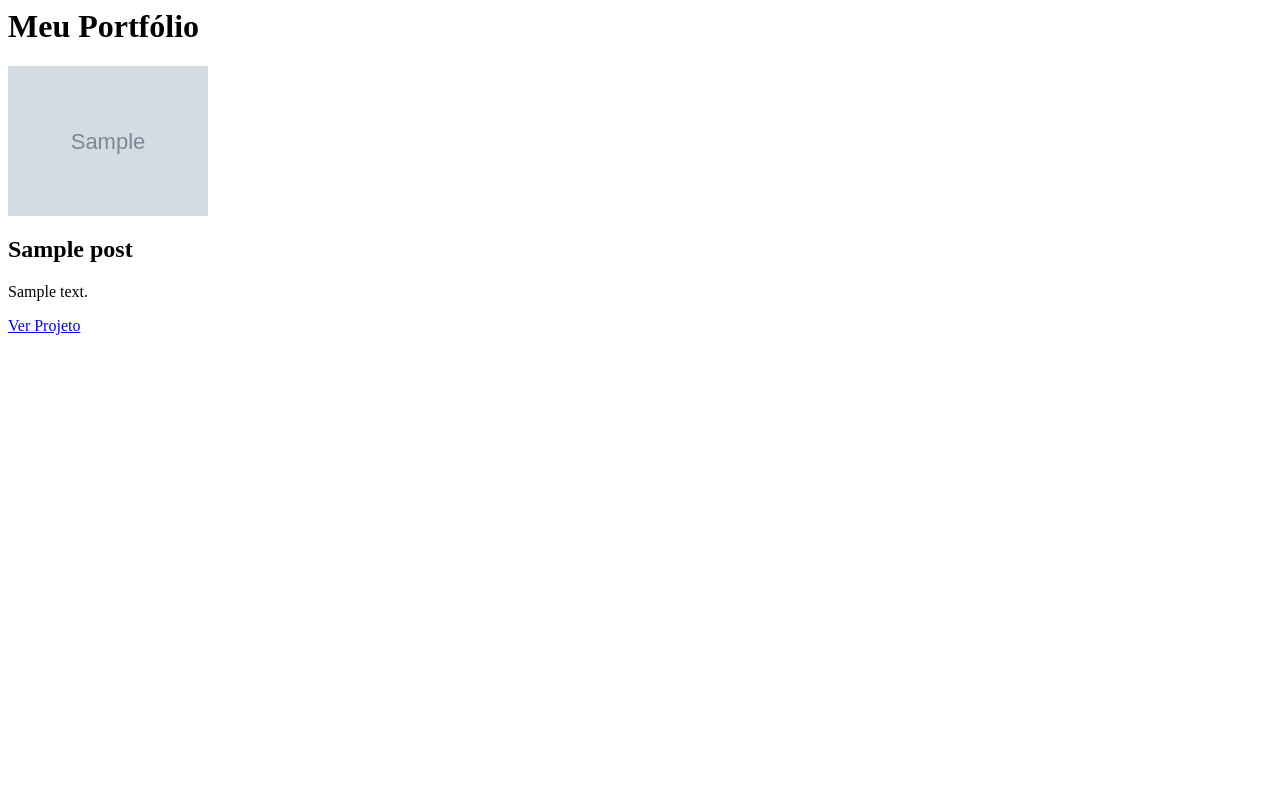
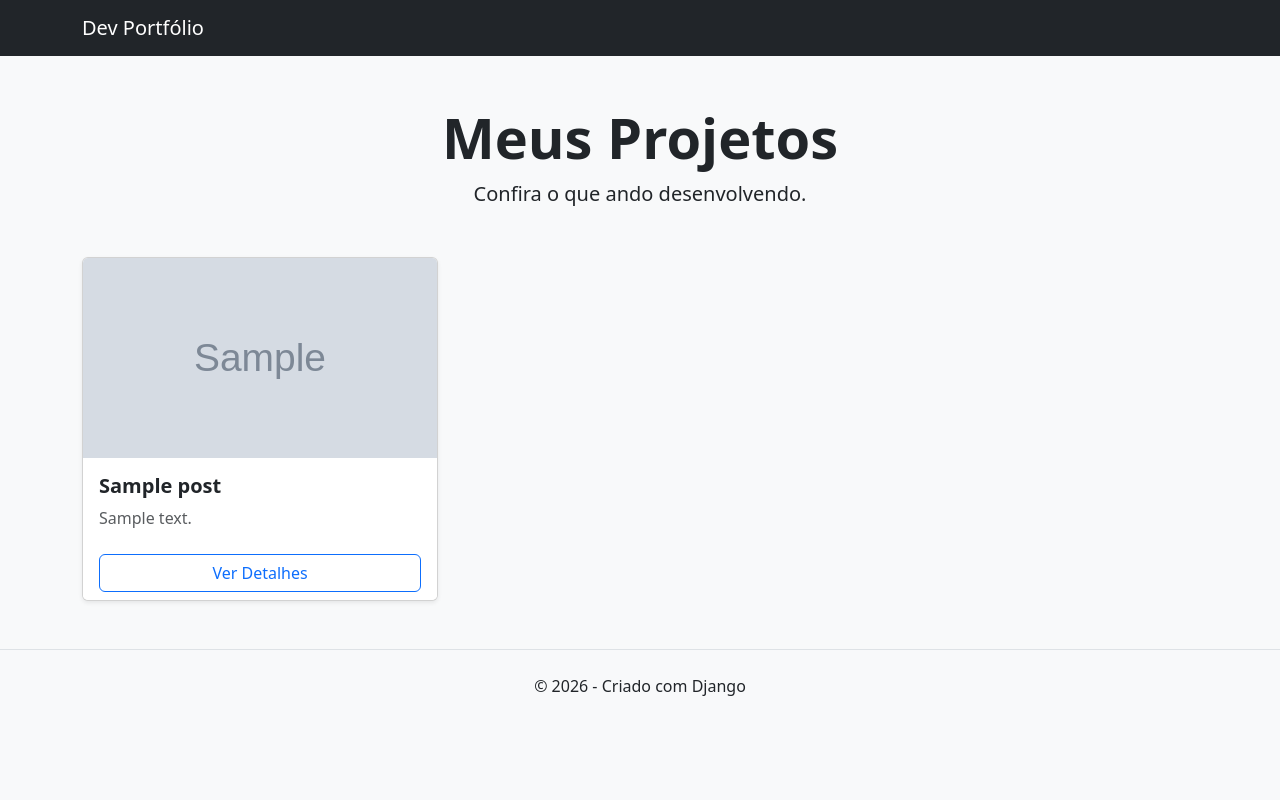
Before and after one commit to Lunes0/portfolio-django, a Django app: page / in a window 1280 px wide. Run offline with Django 5.2, Linux system fonts and the light colour scheme; tables that the repository leaves empty hold one stand-in row (values such as "Sample post"); grey boxes marked "Sample" are stand-in pictures.

Commit message:
add templates using bootstrap

```diff
--- /dev/null
+++ b/templates/core/base.html
@@ -0,0 +1,36 @@
+<!doctype html>
+<html lang="pt-br">
+  <head>
+    <meta charset="UTF-8" />
+    <meta name="viewport" content="width=device-width, initial-scale=1.0" />
+    <title>Meu Portfólio Django</title>
+    <link
+      href="https://cdn.jsdelivr.net/npm/bootstrap@5.3.0/dist/css/bootstrap.min.css"
+      rel="stylesheet"
+    />
+    <style>
+      .project-card img {
+        height: 200px;
+        object-fit: cover;
+      }
+      body {
+        background-color: #f8f9fa;
+      }
+    </style>
+  </head>
+  <body>
+    <nav class="navbar navbar-dark bg-dark mb-5">
+      <div class="container">
+        <a class="navbar-brand" href="{% url 'core:index' %}">Dev Portfólio</a>
+      </div>
+    </nav>
+
+    <div class="container">{% block content %} {% endblock %}</div>
+
+    <footer class="text-center py-4 mt-5 border-top">
+      <p>&copy; 2026 - Criado com Django</p>
+    </footer>
+
+    <script src="https://cdn.jsdelivr.net/npm/bootstrap@5.3.0/dist/js/bootstrap.bundle.min.js"></script>
+  </body>
+</html>
--- a/templates/core/index.html
+++ b/templates/core/index.html
@@ -1,22 +1,45 @@
-<h1>Meu Portfólio</h1>
+{% extends "core/base.html" %} {% block content %}
+<div class="text-center mb-5">
+  <h1 class="display-4 fw-bold">Meus Projetos</h1>
+  <p class="lead">Confira o que ando desenvolvendo.</p>
+</div>
 
-<div class="projects-grid">
+<div class="row row-cols-1 row-cols-md-3 g-4">
   {% for post in posts %}
-  <div class="card">
+  <div class="col">
+    <div class="card h-100 shadow-sm project-card">
       {% if post.image %}
       <img
         src="{{ post.image.url }}"
+        class="card-img-top"
         alt="{{ post.title }}"
-      style="width: 200px"
       />
+      {% else %}
+      <div
+        class="bg-secondary text-white d-flex align-items-center justify-content-center"
+        style="height: 200px"
+      >
+        Sem imagem
+      </div>
       {% endif %}
 
-    <h2>{{ post.title }}</h2>
-    <p>{{ post.content|truncatewords:20 }}</p>
-
-    <a href="{% url 'core:detail' post.slug %}">Ver Projeto</a>
+      <div class="card-body">
+        <h5 class="card-title fw-bold">{{ post.title }}</h5>
+        <p class="card-text text-muted">{{ post.content|truncatewords:15 }}</p>
+      </div>
+      <div class="card-footer bg-white border-top-0">
+        <a
+          href="{% url 'core:detail' post.slug %}"
+          class="btn btn-outline-primary w-100"
+          >Ver Detalhes</a
+        >
+      </div>
+    </div>
   </div>
   {% empty %}
-  <p>Ainda não há projetos publicados.</p>
+  <div class="col-12 text-center">
+    <p>Nenhum projeto encontrado.</p>
+  </div>
   {% endfor %}
 </div>
+{% endblock %}
```
Also changed, not shown: templates/core/detail.html (+29 -6 lines). Lines whose indentation alone changed are shown as unchanged.
